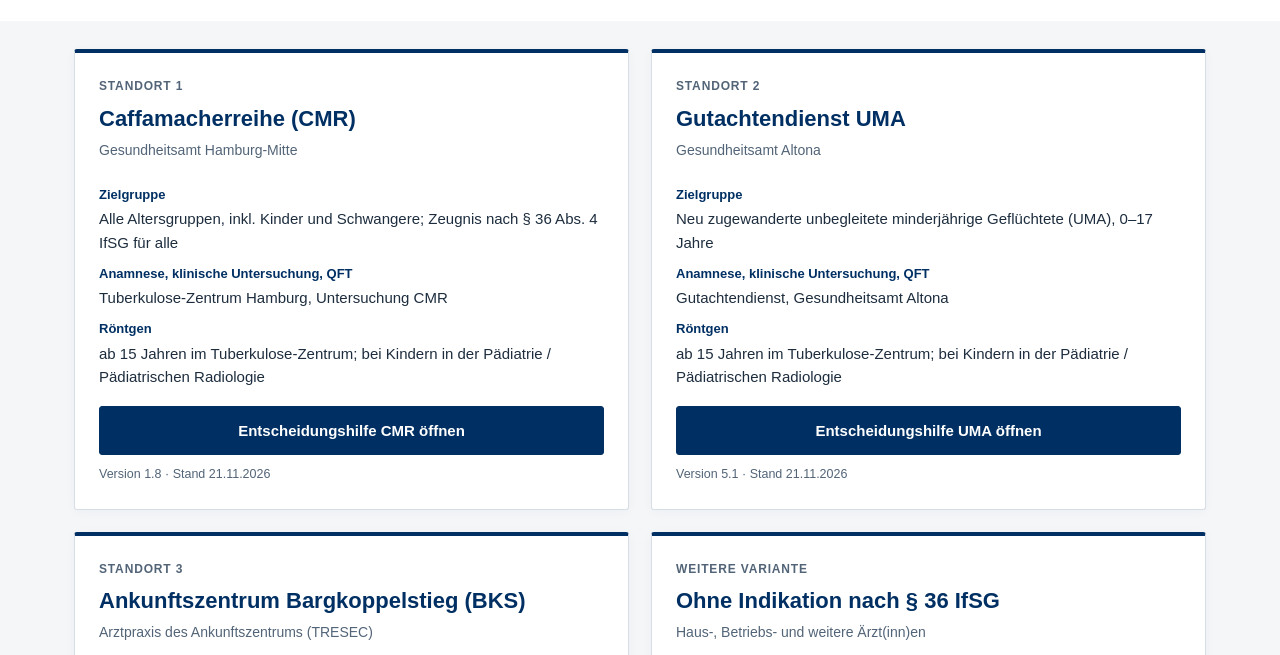
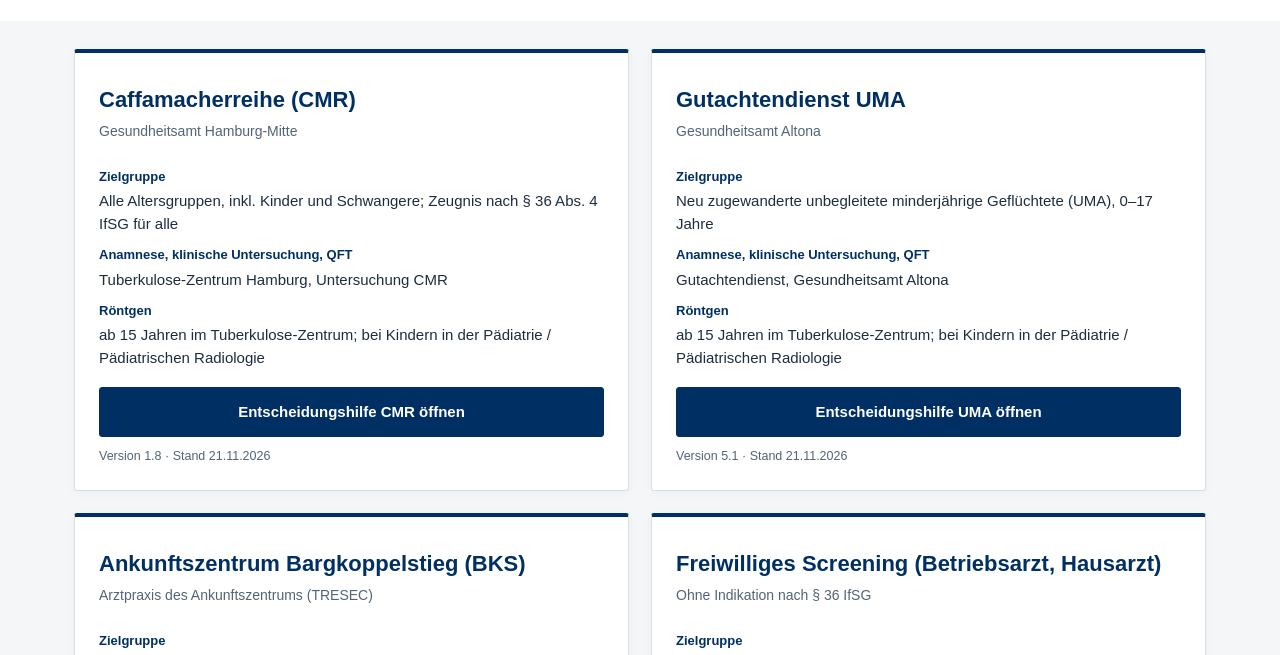
Before and after one commit to tb-zentrum-hamburg/screening, a plain HTML site: page index.html in a window 1280 px wide. Shown: the part 282-937 px from the top of the page. Drawn offline with Linux system fonts and the light colour scheme.

Commit message:
Auswahlseite: Standort-Kicker entfernt, vierte Karte 'Freiwilliges Screening (Betriebsarzt, Hausarzt)'
Co-Authored-By: Claude Sonnet 5.5 <noreply@anthropic.com>
Claude-Session: https://claude.ai/code/session_01HdvV9uRCgHgMVBJU8PLEQR

```diff
--- a/index.html
+++ b/index.html
@@ -58,22 +58,22 @@ footer a{color:#fff;text-decoration:underline;text-underline-offset:3px}
 <div class="titleband"><div class="head-inner"><div class="eyebrow">Freie und Hansestadt Hamburg · Tuberkulose-Zentrum</div><h1>TB-Screening – Auswahl der Entscheidungshilfe</h1><p class="head-meta">Interaktive Entscheidungshilfen für das risikoadaptierte Vorgehen nach S3-Leitlinie TB-Risk 2025 (AWMF 020-029). Bitte den Standort der Untersuchung nach § 36 IfSG wählen oder die Variante für Untersuchungen ohne Indikation nach § 36 IfSG. · <a href="https://static.hamburg.de/fhh/bezirke/mitte/gesundheit/tuberkulose/info/fragebogen-und-infos.html#topics/de">Informationsseiten des Tuberkulose-Zentrums</a></p></div></div>
 <main>
 <div class="cards">
-<article class="card"><div class="kicker">Standort 1</div><h2>Caffamacherreihe (CMR)</h2><p class="sub">Gesundheitsamt Hamburg-Mitte</p>
+<article class="card"><h2>Caffamacherreihe (CMR)</h2><p class="sub">Gesundheitsamt Hamburg-Mitte</p>
 <dl><dt>Zielgruppe</dt><dd>Alle Altersgruppen, inkl. Kinder und Schwangere; Zeugnis nach § 36 Abs. 4 IfSG für alle</dd>
 <dt>Anamnese, klinische Untersuchung, QFT</dt><dd>Tuberkulose-Zentrum Hamburg, Untersuchung CMR</dd>
 <dt>Röntgen</dt><dd>ab 15 Jahren im Tuberkulose-Zentrum; bei Kindern in der Pädiatrie / Pädiatrischen Radiologie</dd></dl>
 <a class="btn" href="cmr.html">Entscheidungshilfe CMR öffnen</a><p class="ver">Version 1.8 · Stand 21.11.2026</p></article>
-<article class="card"><div class="kicker">Standort 2</div><h2>Gutachtendienst UMA</h2><p class="sub">Gesundheitsamt Altona</p>
+<article class="card"><h2>Gutachtendienst UMA</h2><p class="sub">Gesundheitsamt Altona</p>
 <dl><dt>Zielgruppe</dt><dd>Neu zugewanderte unbegleitete minderjährige Geflüchtete (UMA), 0–17 Jahre</dd>
 <dt>Anamnese, klinische Untersuchung, QFT</dt><dd>Gutachtendienst, Gesundheitsamt Altona</dd>
 <dt>Röntgen</dt><dd>ab 15 Jahren im Tuberkulose-Zentrum; bei Kindern in der Pädiatrie / Pädiatrischen Radiologie</dd></dl>
 <a class="btn" href="uma.html">Entscheidungshilfe UMA öffnen</a><p class="ver">Version 5.1 · Stand 21.11.2026</p></article>
-<article class="card"><div class="kicker">Standort 3</div><h2>Ankunftszentrum Bargkoppelstieg (BKS)</h2><p class="sub">Arztpraxis des Ankunftszentrums (TRESEC)</p>
+<article class="card"><h2>Ankunftszentrum Bargkoppelstieg (BKS)</h2><p class="sub">Arztpraxis des Ankunftszentrums (TRESEC)</p>
 <dl><dt>Zielgruppe</dt><dd>Alle Altersgruppen, inkl. Kinder und Schwangere; Zeugnis nach § 36 Abs. 4 IfSG für alle</dd>
 <dt>Anamnese, klinische Untersuchung, QFT</dt><dd>Arztpraxis Ankunftszentrum BKS (TRESEC)</dd>
 <dt>Röntgen</dt><dd>ab 15 Jahren im Tuberkulose-Zentrum, Standort BKS; bei Kindern in der Pädiatrie / Pädiatrischen Radiologie</dd></dl>
 <a class="btn" href="bks.html">Entscheidungshilfe BKS öffnen</a><p class="ver">Version 1.3 · Stand 21.11.2026</p></article>
-<article class="card"><div class="kicker">Weitere Variante</div><h2>Ohne Indikation nach § 36 IfSG</h2><p class="sub">Haus-, Betriebs- und weitere Ärzt(inn)en</p>
+<article class="card"><h2>Freiwilliges Screening (Betriebsarzt, Hausarzt)</h2><p class="sub">Ohne Indikation nach § 36 IfSG</p>
 <dl><dt>Zielgruppe</dt><dd>Alle Altersgruppen, ärztlich veranlasstes Screening nach Herkunftsrisiko; kein Zeugnis</dd>
 <dt>Anamnese, klinische Untersuchung, QFT</dt><dd>Haus-, Betriebs- und weitere ärztliche Praxis</dd>
 <dt>Röntgen</dt><dd>ab 15 Jahren in der Radiologie; bei Kindern in der Pädiatrie / Pädiatrischen Radiologie</dd></dl>
```
